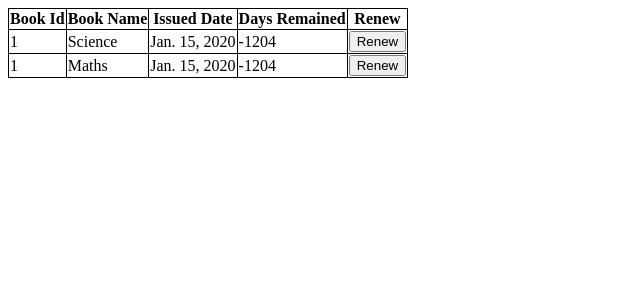
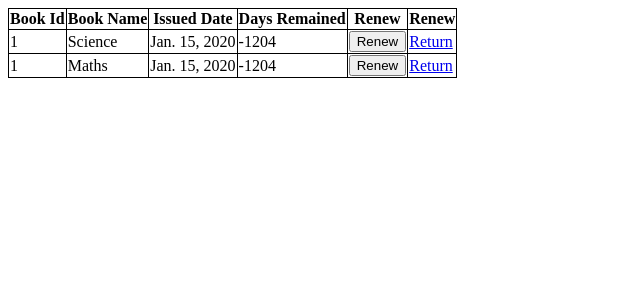
Before and after one commit to ayushkc1/Project1, a Django app: page /renew/ in a window 1280 px wide. Shown: the top 300 px of the page, without its empty margins (0-640 px from the left). Run offline with Django 4.2, Linux system fonts and the light colour scheme; a user stored in the database is signed in; data comes from the database, SQL or seed files in the repository; both versions use the stored data as it was after the commit; tables that the repository leaves empty hold one stand-in row (values such as "Sample post").

Commit message:
PLM-32 all raw queries properly rendered

```diff
--- a/libraryapp/templates/libraryapp/renew.html
+++ b/libraryapp/templates/libraryapp/renew.html
@@ -22,6 +22,7 @@
         <th>Issued Date</th>
         <th>Days Remained</th>
         <th>Renew</th>
+        <th>Renew</th>
 
       </tr>
 
@@ -43,6 +44,7 @@
             <button type="submit">Renew</button>
           </form>
         </td>
+        <td> <a href="{% url 'return' book_id=book.book_id borrow_id=book.borrow_id %}">Return</a></li></td>
 
       </tr>
       {% empty %}
--- a/libraryapp/views.py
+++ b/libraryapp/views.py
@@ -94,7 +94,7 @@ def issue(request):
                     )
 
                 book.count -= 1
-                book.save()
+                # book.save()
                 messages.success(request, "Book issued successfully")
             else:
                 messages.error(request, "Book is out of stock")
@@ -115,9 +115,9 @@ def renew(request):
                         rem = -(date.today() - row[1]).days+7
 
                         b = dict(
-                            borrow_id=row[2], book_id=row[3], user_id=row[3], date_borrowed=row[1], due_date=row[2],title=row[7],days_remained=rem
+                            borrow_id=row[0], book_id=row[3], user_id=row[4], date_borrowed=row[1], due_date=row[2],title=row[7],days_remained=rem
                         )
-                        #print(b)
+
                         borrowed_books.append(b)
    # print(rows, type(rows))
     #print(borrowed_books, type(borrowed_books))
@@ -198,7 +198,7 @@ def return_book(request, book_id, borrow_id):
         cursor.execute("UPDATE libraryapp_book SET count=count+1 WHERE book_id=%s",[book_id])
         cursor.execute("DELETE FROM libraryapp_borrow WHERE borrow_id=%s",[borrow_id])
     messages.success(request,"Book returned successfully")
-    return redirect('profile')
+    return redirect('renew')
 
 
 # def pay_fine(request)
```
Also changed, not shown: db.sqlite3.
